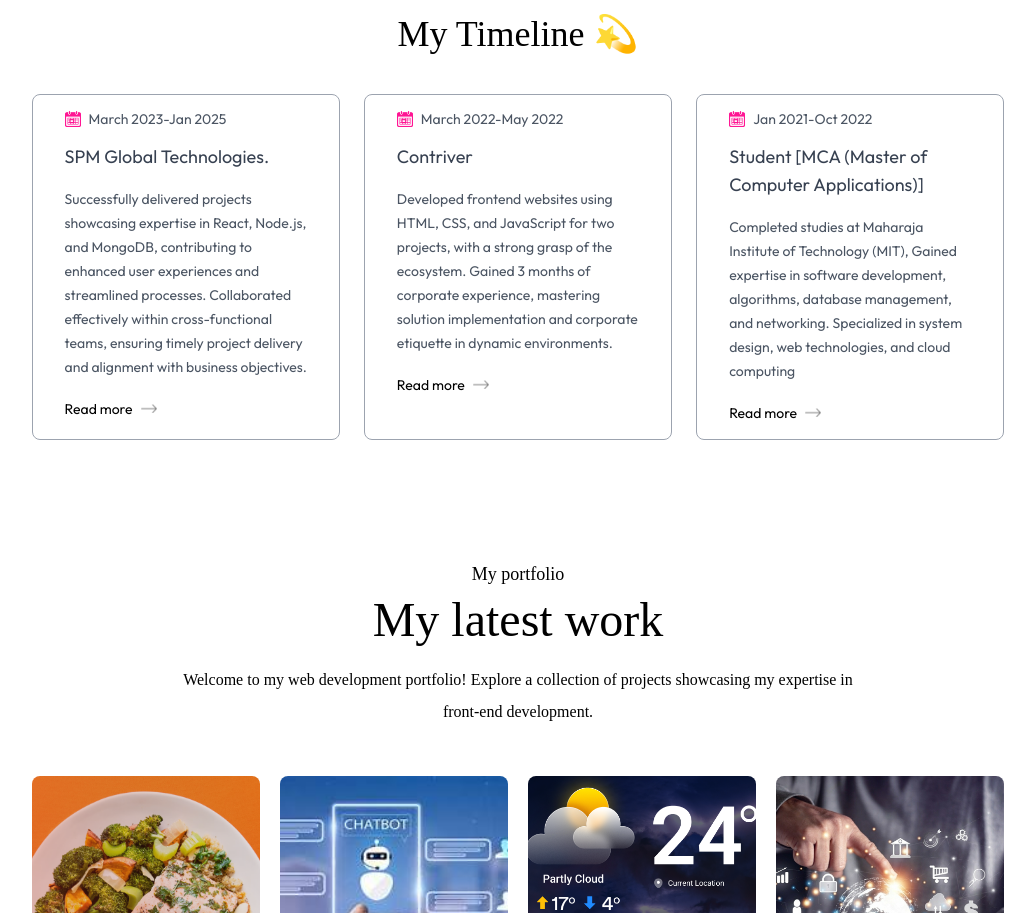
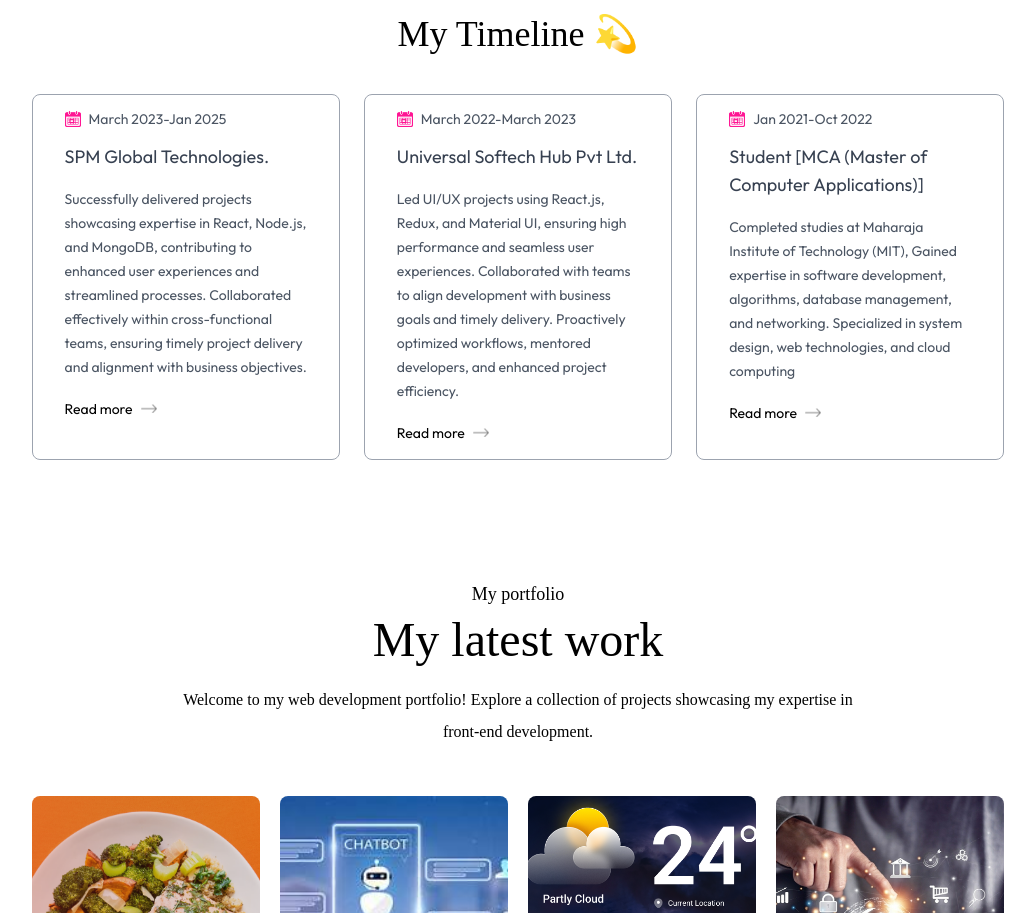
Before and after one commit to Amulya-Caroline/Amulya-Portfolio, a React (Vite) app: page / in a window 1280 px wide. Shown: the part 1687-2600 px from the top of the page, without its empty margins (122-1157 px from the left). Built offline with nearby package versions, Linux system fonts and the light colour scheme; a web font is replaced by a local one.

Commit message:
Update branch

```diff
--- a/src/components/Services.jsx
+++ b/src/components/Services.jsx
@@ -28,9 +28,10 @@ const Services = () => {
 
                         <img src={cal1} alt="" className="w-4" />
 
-                        <p className="text-sm leading-3 text-gray-600 dark:text-white/80">March 2022-May 2022</p></div>
-                    <h3 data-aos="fade-right" className="my-4 text-lg text-gray-700 dark:text-white">Contriver</h3>
-                    <p data-aos="fade-right" className="text-sm leading-6 text-gray-600 dark:text-white/80">Developed frontend websites using HTML, CSS, and JavaScript for two projects, with a strong grasp of the ecosystem. Gained 3 months of corporate experience, mastering solution implementation and corporate etiquette in dynamic environments.</p>
+                        <p className="text-sm leading-3 text-gray-600 dark:text-white/80">March 2022-March 2023</p></div>
+                    <h3 data-aos="fade-right" className="my-4 text-lg text-gray-700 dark:text-white">Universal Softech Hub Pvt Ltd.</h3>
+                    {/* <p data-aos="fade-right" className="text-sm leading-6 text-gray-600 dark:text-white/80">Developed frontend websites using HTML, CSS, and JavaScript for two projects, with a strong grasp of the ecosystem. Gained 3 months of corporate experience, mastering solution implementation and corporate etiquette in dynamic environments.</p> */}
+                    <p data-aos="fade-right" className="text-sm leading-6 text-gray-600 dark:text-white/80">Led UI/UX projects using React.js, Redux, and Material UI, ensuring high performance and seamless user experiences. Collaborated with teams to align development with business goals and timely delivery. Proactively optimized workflows, mentored developers, and enhanced project efficiency.</p>
                     <a href="" data-aos="fade-right" className="flex items-center gap-2 mt-5 text-sm">Read more <img src={right_arrow} alt="" className="w-4" /></a>
                 </div>
                 <div className="px-8 py-4 duration-500 border border-gray-400 rounded-lg cursor-pointer hover:shadow-black hover:bg-lightHover hover:-translate-y-1 dark:hover:bg-darkHover dark:hover:shadow-white">
```
